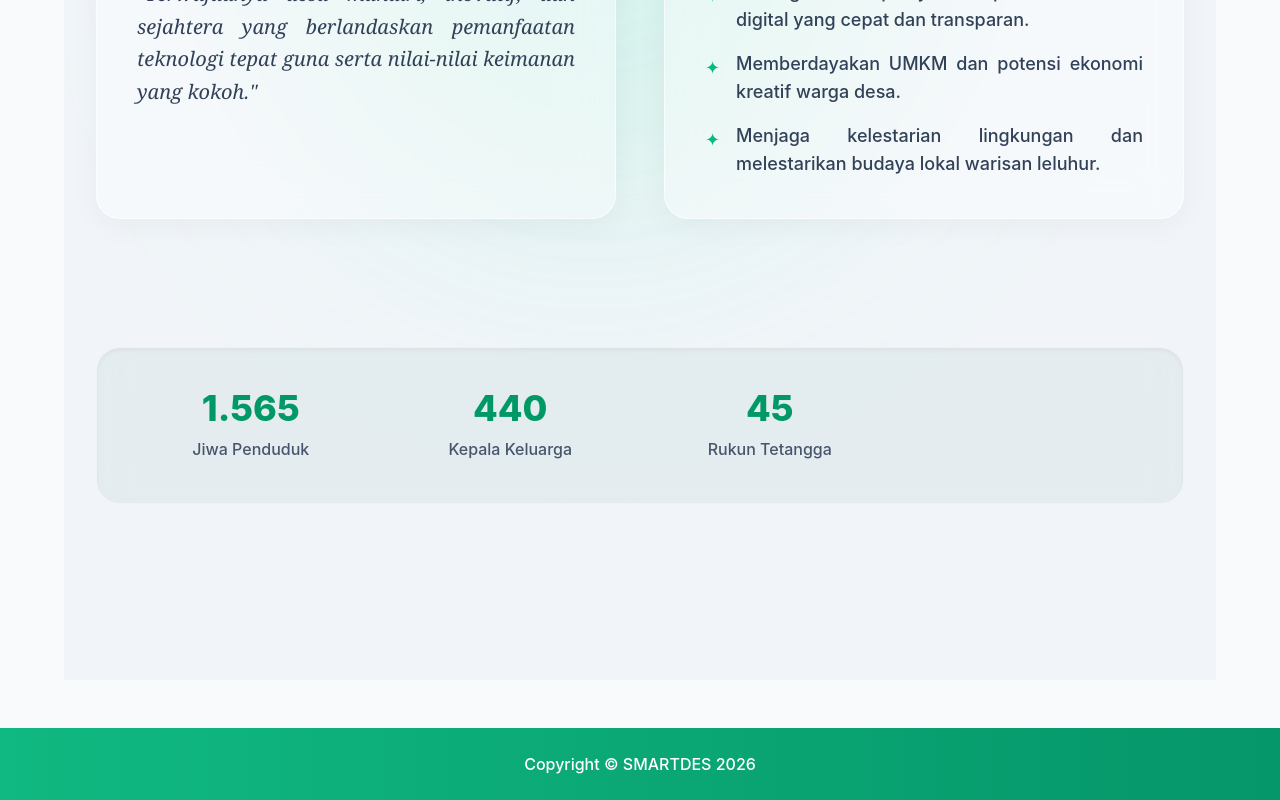
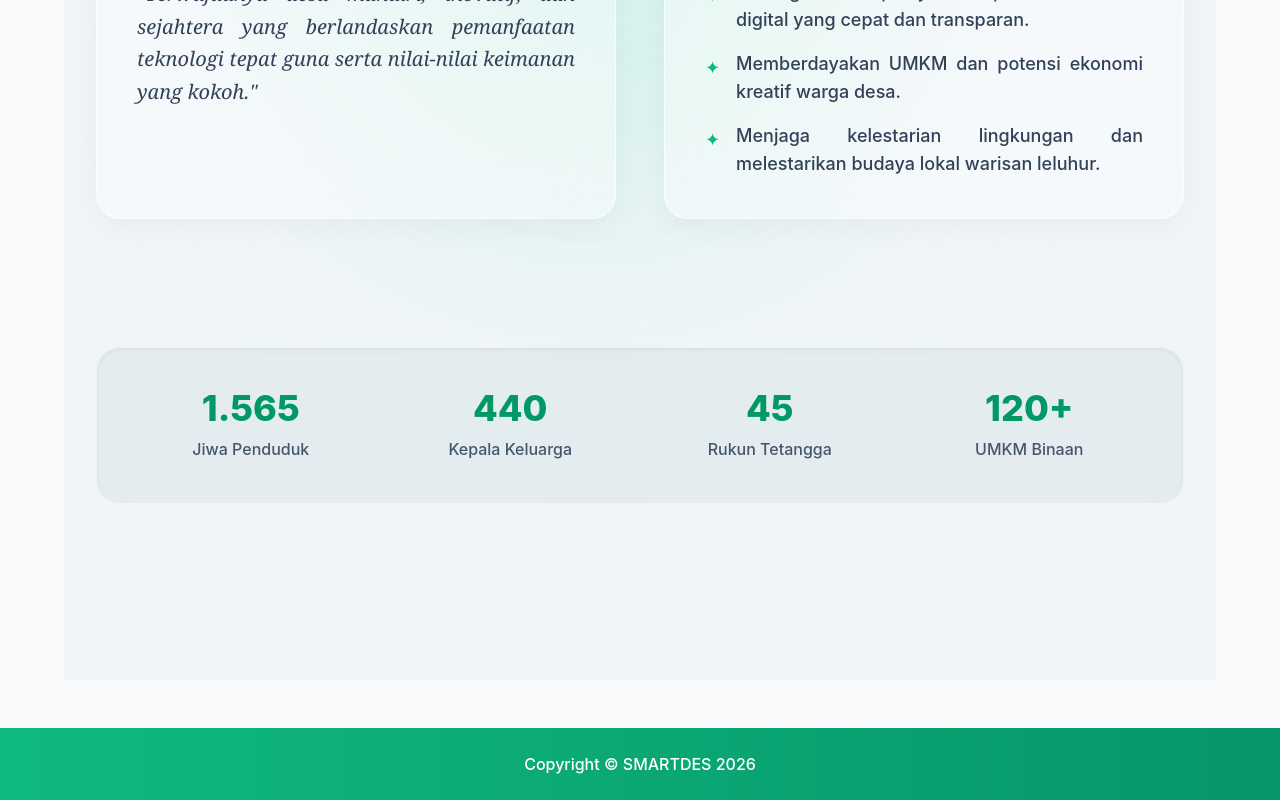
Before and after one commit to muhammadarlianoscar-uti/TA-WEB-24-SEMBADE, a Next.js app in the folder my-app/: page /profil in a window 1280 px wide. Shown: the part 1829-2629 px from the top of the page. Built offline with nearby package versions, Linux system fonts and the light colour scheme.

Commit message:
menambahkan jumlah UMKM

```diff
--- a/my-app/app/profil/page.tsx
+++ b/my-app/app/profil/page.tsx
@@ -112,7 +112,10 @@ export default function Profil() {
               <h4 className="text-4xl font-extrabold text-emerald-600 mb-2">45</h4>
               <p className="text-slate-600 font-medium">Rukun Tetangga</p>
             </div>
-
+            <div>
+              <h4 className="text-4xl font-extrabold text-emerald-600 mb-2">120+</h4>
+              <p className="text-slate-600 font-medium">UMKM Binaan</p>
+            </div>
           </div>
         </div>
       </section>
```
